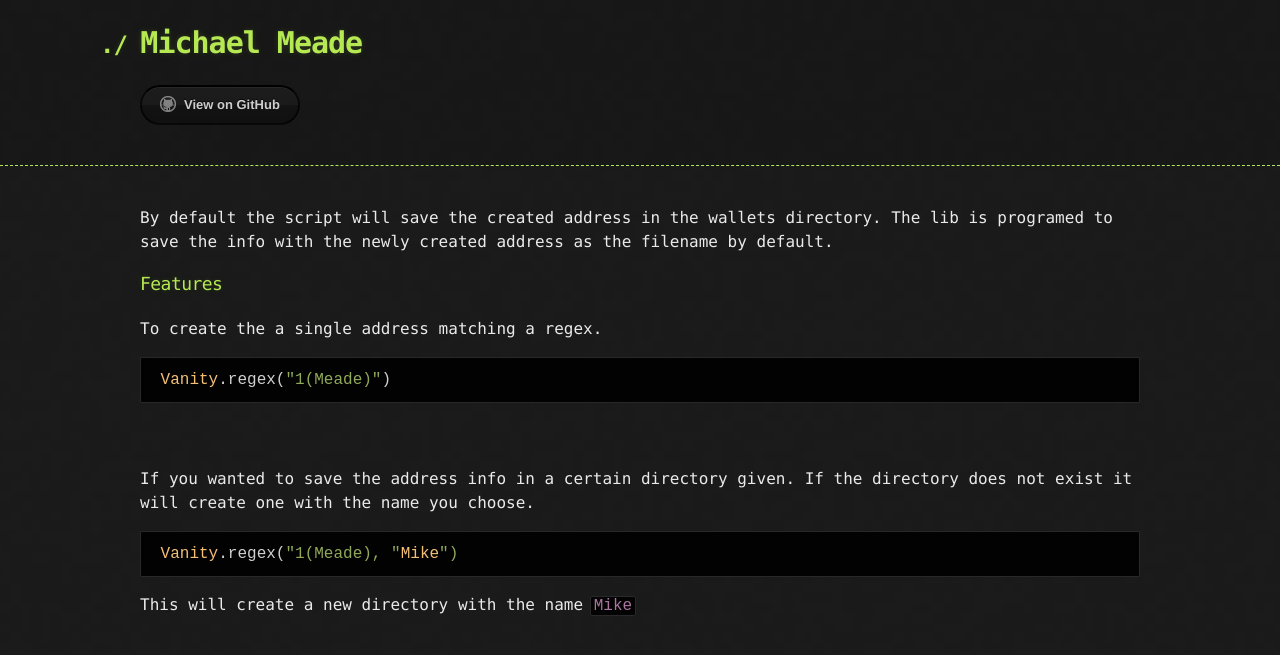
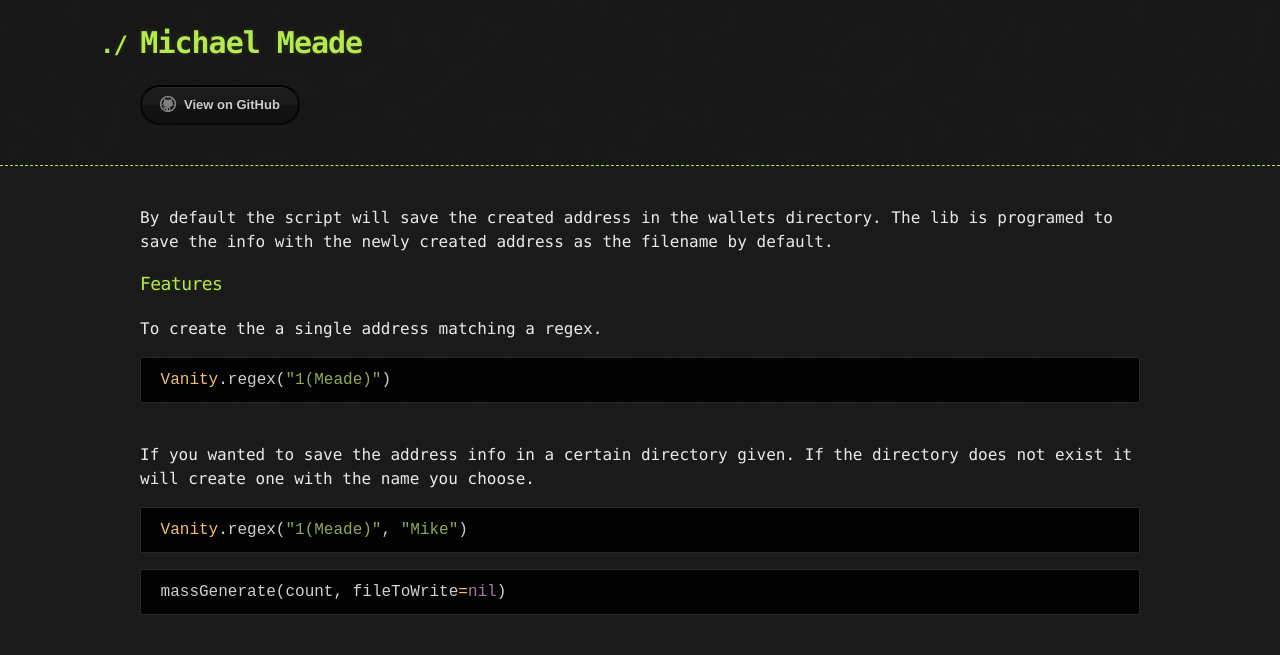
Before and after one commit to Michael-Meade/MinerFind, a Jekyll site: the page built from Projects/BitcoinVanityGenerator.md, in a window 1280 px wide. Shown: the top 655 px of the page. Built offline with Jekyll 4.4.1, drawn with Linux system fonts in a browser that asks for light colours; our own code applies the rules of GitHub Pages for plain Markdown files; the repository's description, which GitHub fills in, is left out.

Commit message:
Update BitcoinVanityGenerator.md

````diff
--- a/Projects/BitcoinVanityGenerator.md
+++ b/Projects/BitcoinVanityGenerator.md
@@ -4,10 +4,12 @@ By default the script will save the created address in the wallets directory. Th
  ```ruby
  Vanity.regex("1(Meade)")
  ```
- <br><br>
+ <br>
  If you wanted to save the address info in a certain directory given. If the directory does not exist it will create one with the name you choose.<br>
 
  ```ruby
- Vanity.regex("1(Meade), "Mike")
+ Vanity.regex("1(Meade)", "Mike")
  ```
- This will create a new directory with the name ```Mike```<br>
+```ruby
+ massGenerate(count, fileToWrite=nil)
+```
````
